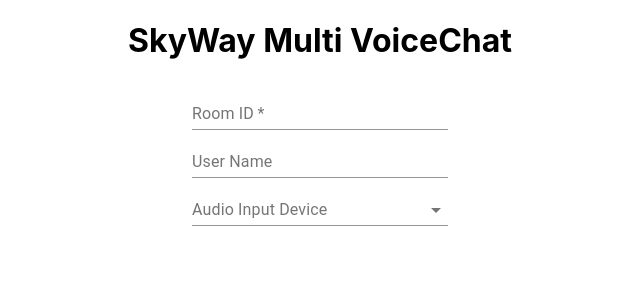
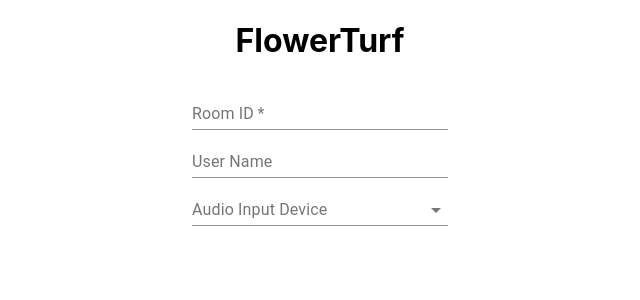
Before and after one commit to kadoshita/flowerturf, a React (Create React App) app: page / in a window 1280 px wide. Shown: the top 300 px of the page, without its empty margins (320-960 px from the left). Built offline with nearby package versions, Linux system fonts and the light colour scheme.

Commit message:
rename page title

```diff
--- a/public/index.html
+++ b/public/index.html
@@ -26,7 +26,7 @@
       work correctly both with client-side routing and a non-root public URL.
       Learn how to configure a non-root public URL by running `npm run build`.
     -->
-    <title>SkyWay Multi VoiceChat</title>
+    <title>FlowerTurf</title>
   </head>
   <body>
     <noscript>You need to enable JavaScript to run this app.</noscript>
--- a/src/components/Chat.tsx
+++ b/src/components/Chat.tsx
@@ -92,7 +92,7 @@
     return (
         <Grid container>
             <Grid item xs={12}>
-                <h1>SkyWay Multi VoiceChat</h1>
+                <h1>FlowerTurf</h1>
                 <p>Room: {roomName}</p>
             </Grid>
             <Grid item xs={4}>
--- a/src/components/Home.tsx
+++ b/src/components/Home.tsx
@@ -12,7 +12,7 @@
     return (
         <Grid container>
             <Grid item xs={12}>
-                <h1>SkyWay Multi VoiceChat</h1>
+                <h1>FlowerTurf</h1>
             </Grid>
             <Grid item xs={12}>
                 <TextField label="Room ID" required color="primary" style={{ width: '20%' }} onChange={e => { setRoomName(e.target.value); store.dispatch({ type: ROOM_NAME_STORE, name: e.target.value }); }}></TextField>
```
